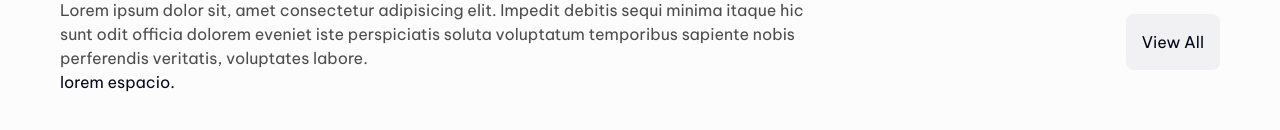
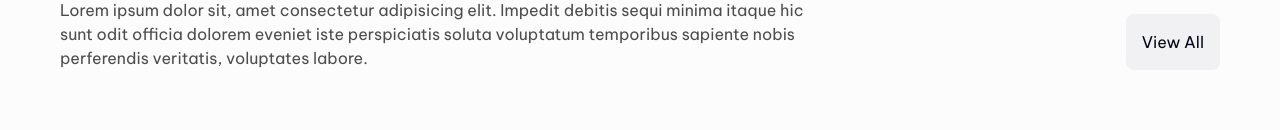
Before and after one commit to ManuelAlejandro93/innovarte, a React (Vite) app: page / in a window 1280 px wide. Shown: the part 606-736 px from the top of the page. Built offline with nearby package versions, Linux system fonts and the light colour scheme; what tailwindcss-animated would draw is missing.

Commit message:
Single Section Header - some corrections - Done.

```diff
--- a/src/Components/Buttons/ViewAllButton.tsx
+++ b/src/Components/Buttons/ViewAllButton.tsx
@@ -14,7 +14,7 @@ export const AppButton = ({
   return (
     <a
       href='#'
-      className={`bg-app-white-95 ${fontsizes.general} text-${grey_15} rounded-lg p-4 ${className}`}
+      className={`bg-app-white-95 ${fontsizes.general} text-${grey_15} rounded-lg p-4 md:p-2 lg:p-4 ${className}`}
     >
       {text}
     </a>
--- a/src/Components/SingleSectionHeader/SingleSectionHeader.tsx
+++ b/src/Components/SingleSectionHeader/SingleSectionHeader.tsx
@@ -11,7 +11,7 @@ export const SingleSectionHeader = ({
       <h2 className={`${fontsizes.titles} text-app-grey-20 mb-1 font-semibold`}>
         {title ?? loremTitle}
       </h2>
-      <div className='grid space-y-4 sm:flex sm:flex-row sm:justify-between'>
+      <div className='grid space-y-4 md:flex md:flex-row md:justify-between'>
         <h3 className={`${fontsizes.general} text-app-grey-30 w-2/3`}>
           {subtitle ?? loremGeneral}
         </h3>
@@ -19,7 +19,7 @@ export const SingleSectionHeader = ({
           <AppButton text={'View All'}></AppButton>
         </span>
       </div>
-      <h3 className={`${fontsizes.general}`}>lorem espacio.</h3>
+      <div className={`${fontsizes.general} text-red-400 mt-8`} />
     </>
   );
 };
```
